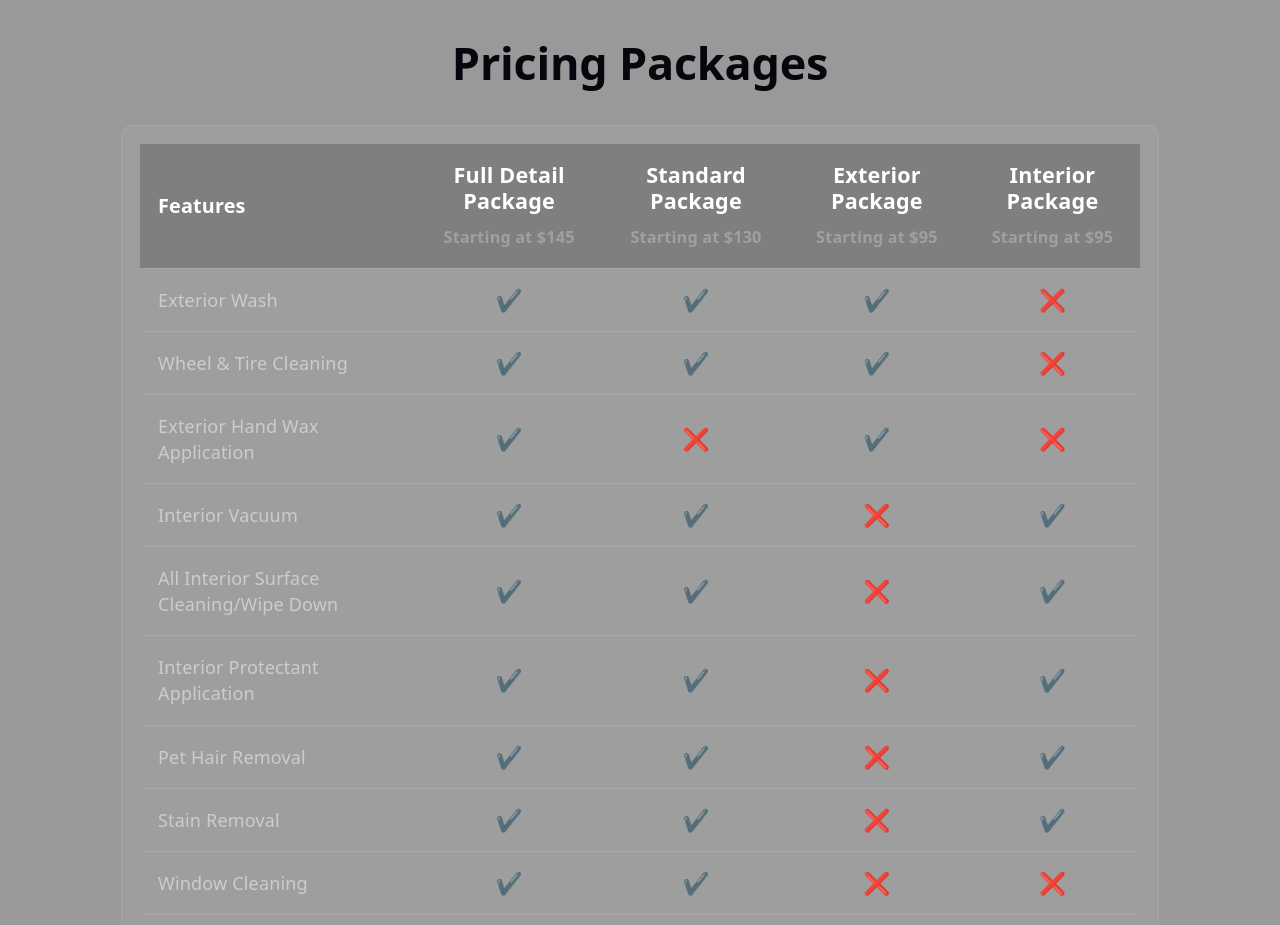
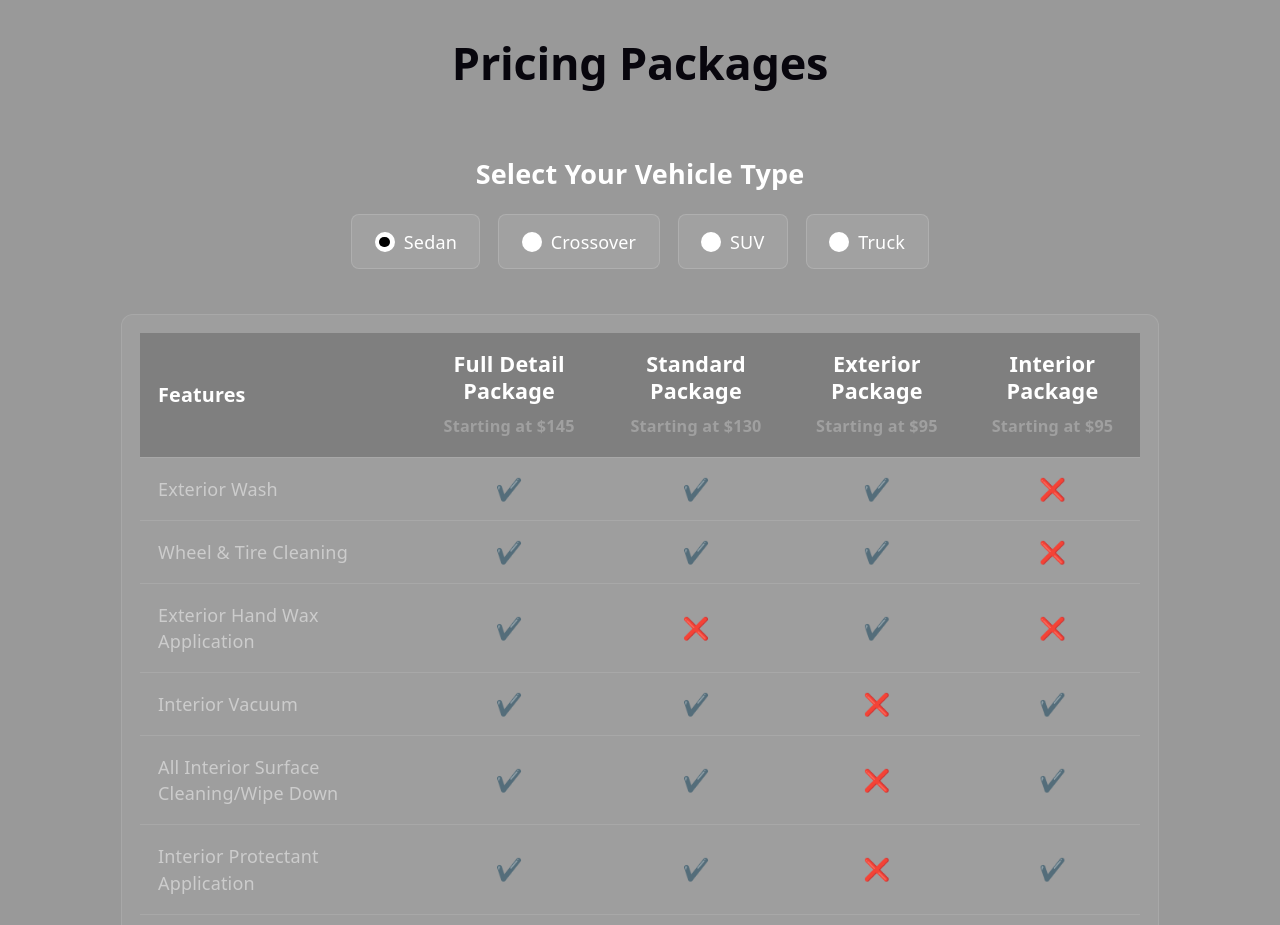
Before and after one commit to Caylor777/cay1or.dev, a React (Vite) app in the folder vite-project/: page /detail in a window 1280 px wide. Shown: the part 1160-2085 px from the top of the page. Built offline with nearby package versions, Linux system fonts and the light colour scheme.

Commit message:
added Vehicle prices and removed instagram from footer on detail page

```diff
--- a/vite-project/src/css/detail.css
+++ b/vite-project/src/css/detail.css
@@ -174,6 +174,78 @@
   font-weight: 700;
 }
 
+.vehicle-type-selector {
+  margin-bottom: 2.5rem;
+  text-align: center;
+  width: 100%;
+  max-width: 1000px;
+  padding: 0 1rem;
+  box-sizing: border-box;
+}
+
+.vehicle-type-title {
+  font-size: 1.5rem;
+  margin-bottom: 1.5rem;
+  font-weight: 600;
+}
+
+.vehicle-options {
+  display: flex;
+  justify-content: center;
+  gap: 1rem;
+  flex-wrap: wrap;
+}
+
+.vehicle-option {
+  display: flex;
+  align-items: center;
+  gap: 0.5rem;
+  padding: 0.75rem 1.25rem;
+  background: rgba(255, 255, 255, 0.08);
+  border: 1px solid rgba(255, 255, 255, 0.15);
+  border-radius: 8px;
+  cursor: pointer;
+  transition: background 0.3s;
+  font-size: 1rem;
+}
+
+.vehicle-option:hover {
+  background: rgba(255, 255, 255, 0.2);
+}
+
+.vehicle-option input[type="radio"] {
+  /* Custom radio button style */
+  appearance: none;
+  background-color: #fff;
+  margin: 0;
+  font: inherit;
+  color: currentColor;
+  width: 1.1em;
+  height: 1.1em;
+  border: 0.15em solid rgba(255, 255, 255, 0.5);
+  border-radius: 50%;
+  display: grid;
+  place-content: center;
+}
+
+.vehicle-option input[type="radio"]::before {
+  content: "";
+  width: 0.6em;
+  height: 0.6em;
+  border-radius: 50%;
+  transform: scale(0);
+  transition: 120ms transform ease-in-out;
+  box-shadow: inset 1em 1em #000; /* Color of the dot */
+}
+
+.vehicle-option input[type="radio"]:checked {
+  border-color: #fff;
+}
+
+.vehicle-option input[type="radio"]:checked::before {
+  transform: scale(1);
+}
+
 .pricing-table-container {
   width: 100%;
   max-width: 1000px;
--- a/vite-project/src/pages/detail.tsx
+++ b/vite-project/src/pages/detail.tsx
@@ -40,7 +40,7 @@ const pricingPackages = [
   {
     id: 1,
     name: "Full Detail Package",
-    price: "Starting at $145",
+    basePrice: 145,
     features: [
                 "Exterior wash",
                 "Wheel & tire cleaning",
@@ -57,7 +57,7 @@ const pricingPackages = [
   {
     id: 2,
     name: "Standard Package",
-    price: "Starting at $130",
+    basePrice: 130,
     features: ["Exterior wash",
                 "Wheel & tire cleaning",
                 "Interior vacuum",
@@ -71,7 +71,7 @@ const pricingPackages = [
   {
     id: 3,
     name: "Exterior Package",
-    price: "Starting at $95",
+    basePrice: 95,
     features: ["Exterior wash",
                 "Wheel & tire cleaning",
                 "Exterior hand wax application"
@@ -80,7 +80,7 @@ const pricingPackages = [
   {
     id: 4,
     name: "Interior Package",
-    price: "Starting at $95",
+    basePrice: 95,
     features: [
                 "Interior vacuum",
                 "All interior surface cleaning/wipe down",
@@ -91,11 +91,27 @@ const pricingPackages = [
   }
 ];
 
+// Vehicle types and their price adjustments
+const vehicleTypes = [
+  { id: 'sedan', name: 'Sedan' },
+  { id: 'crossover', name: 'Crossover' },
+  { id: 'suv', name: 'SUV' },
+  { id: 'truck', name: 'Truck' },
+];
+
+const vehicleTypeSurcharges: { [key: string]: number } = {
+  sedan: 1,
+  crossover: 1.1,
+  suv: 1.2,
+  truck: 1.2,
+};
+
 // Extract all unique features across all packages dynamically
 const allFeatures = Array.from(new Set(pricingPackages.flatMap(pkg => pkg.features)));
 
 function Detail() {
   const [showContactModal, setShowContactModal] = useState(false);
+  const [vehicleType, setVehicleType] = useState('sedan');
 
   return (
 
@@ -150,6 +166,23 @@ function Detail() {
 
         <div className="pricing-section">
           <h2 className="pricing-title">Pricing Packages</h2>
+          <div className="vehicle-type-selector">
+            <h4 className="vehicle-type-title">Select Your Vehicle Type</h4>
+            <div className="vehicle-options">
+              {vehicleTypes.map(type => (
+                <label key={type.id} className="vehicle-option">
+                  <input
+                    type="radio"
+                    name="vehicleType"
+                    value={type.id}
+                    checked={vehicleType === type.id}
+                    onChange={(e) => setVehicleType(e.target.value)}
+                  />
+                  <span>{type.name}</span>
+                </label>
+              ))}
+            </div>
+          </div>
           <div className="pricing-table-container">
             <table className="pricing-table">
               <thead>
@@ -159,7 +192,7 @@ function Detail() {
                     <th key={pkg.id}>
                       <div className="pkg-header">
                         <h3>{pkg.name}</h3>
-                        <p className="price">{pkg.price}</p>
+                        <p className="price">Starting at ${Math.round((pkg.basePrice * vehicleTypeSurcharges[vehicleType]) / 5) * 5}</p>
                       </div>
                     </th>
                   ))}
@@ -198,14 +231,6 @@ function Detail() {
 
       <div className="photographyFooter">
         <p>2026 cay1or.dev</p>
-
-        <a href="https://www.instagram.com/cay1or/">
-
-        <div className="instagramLink">
-          <h3>@cay1or</h3>
-          <img className="instagramIcon" src={instagramIcon} alt="Instagram Icon"/>
-        </div></a>
-
       </div>
     </div>
   );
```
